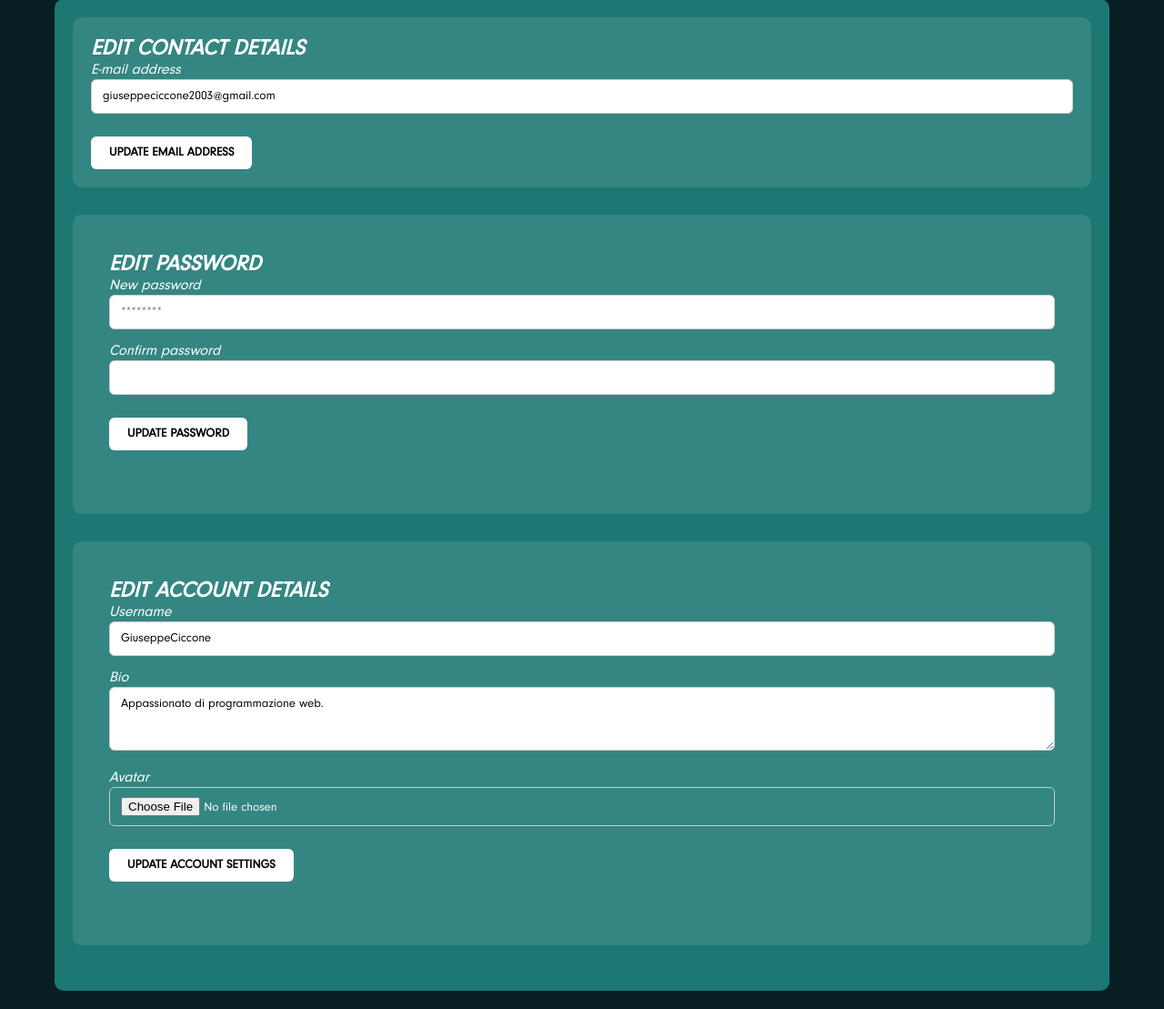
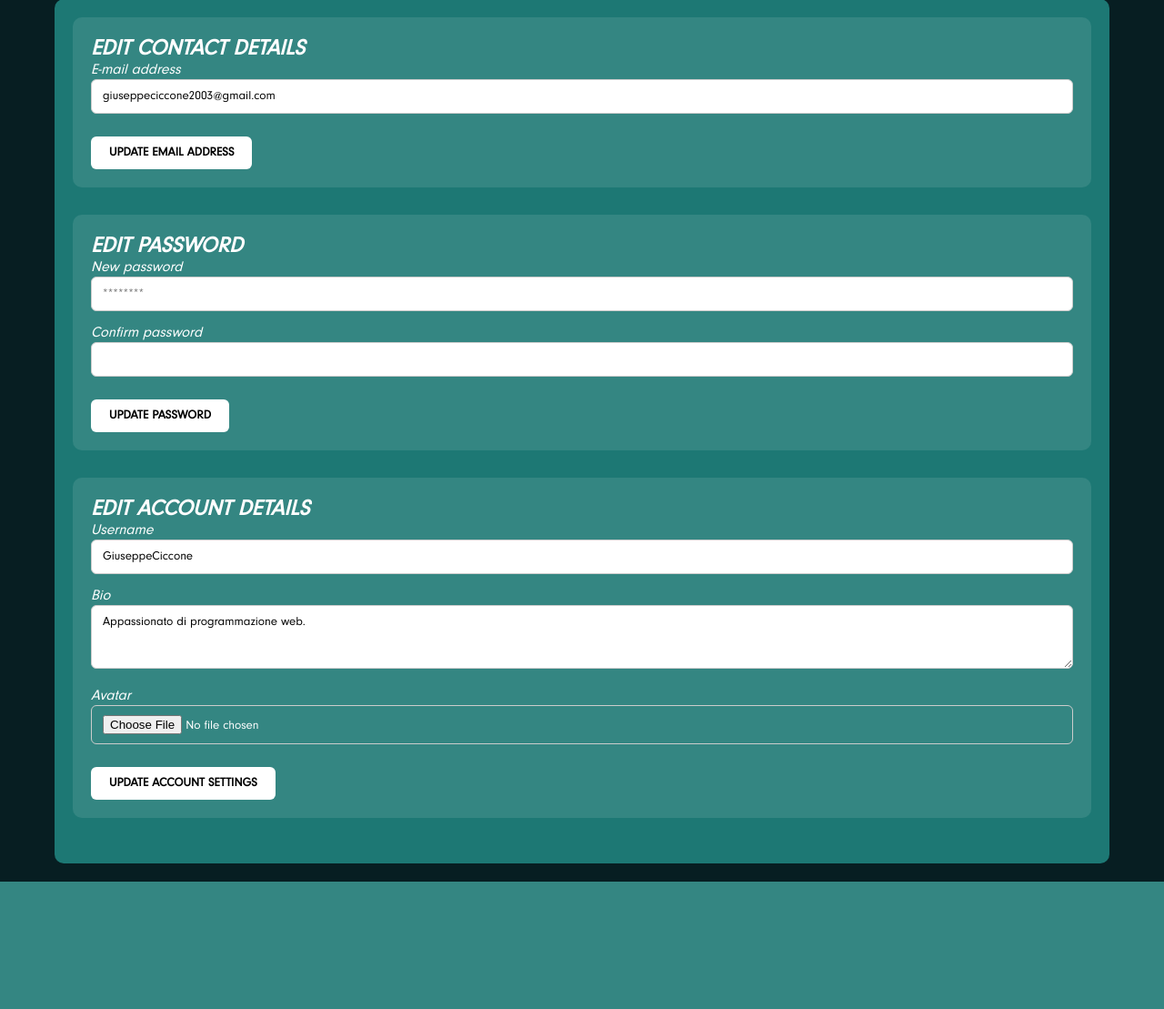
Before and after one commit to reSalmone/CSSnips, a PHP site: page /account_settings.html in a window 1280 px wide. Shown: the part 85-1194 px from the top of the page at 91% size. After the commit the page ends 1054 px from the top, so only its background shows below. Run offline with PHP 8.4, Linux system fonts and the light colour scheme.

Commit message:
ciaociao

```diff
--- a/account.html
+++ b/account.html
@@ -40,6 +40,7 @@
   </header>
 
   <main class="profilo-container">
+
     <var class="main_var">
       <!-- Sezione delle informazioni dell'utente -->
       <section class="profilo-info">
--- a/account_settings.css
+++ b/account_settings.css
@@ -121,8 +121,7 @@ label {
 }
 
 /* Section - Contact Details */
-.section,
-.sectionn {
+.section {
   margin-bottom: 30px;
   background-color: var(--color2-brighter);
   padding: 20px;
--- a/account_settings.html
+++ b/account_settings.html
@@ -41,8 +41,8 @@
   </header>
 
   <main class="settings-container">
+
     <var class="main_var">
-
 
       <section class="contact">
         <div class="section">
```
